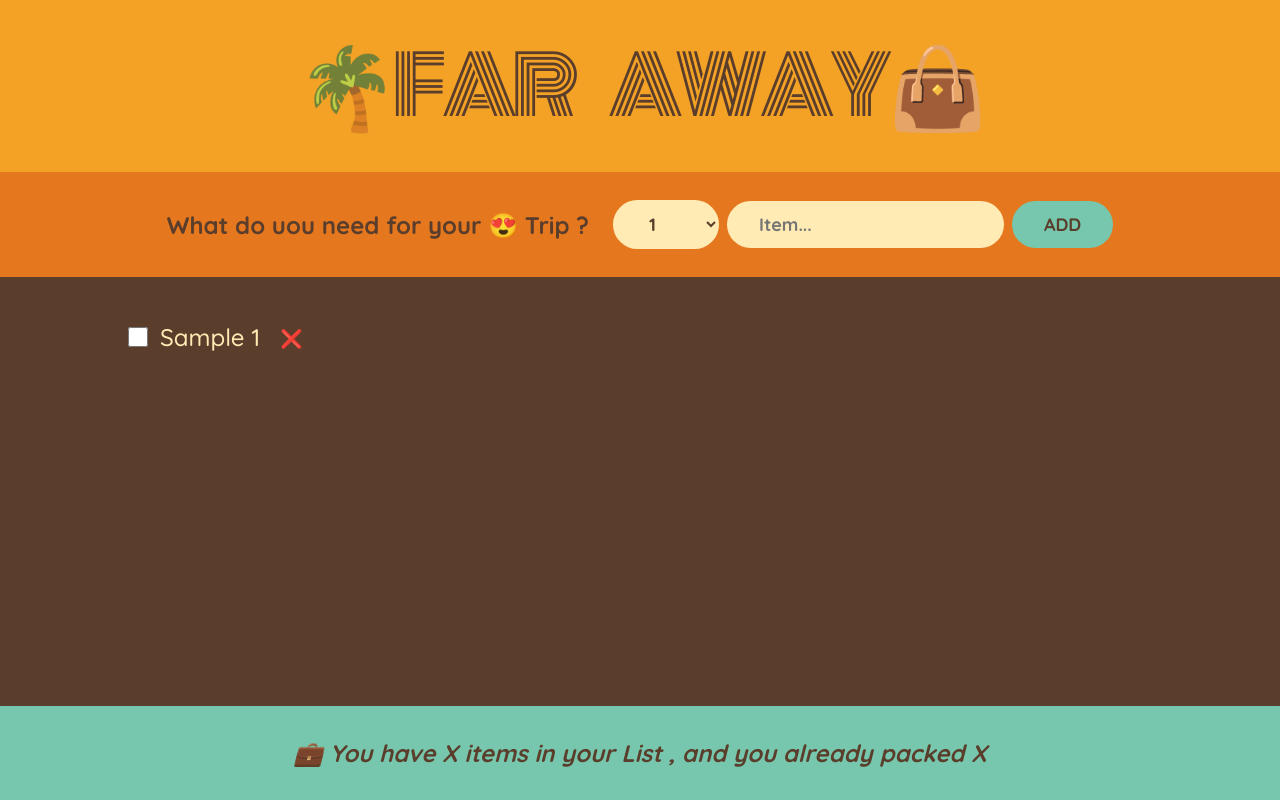
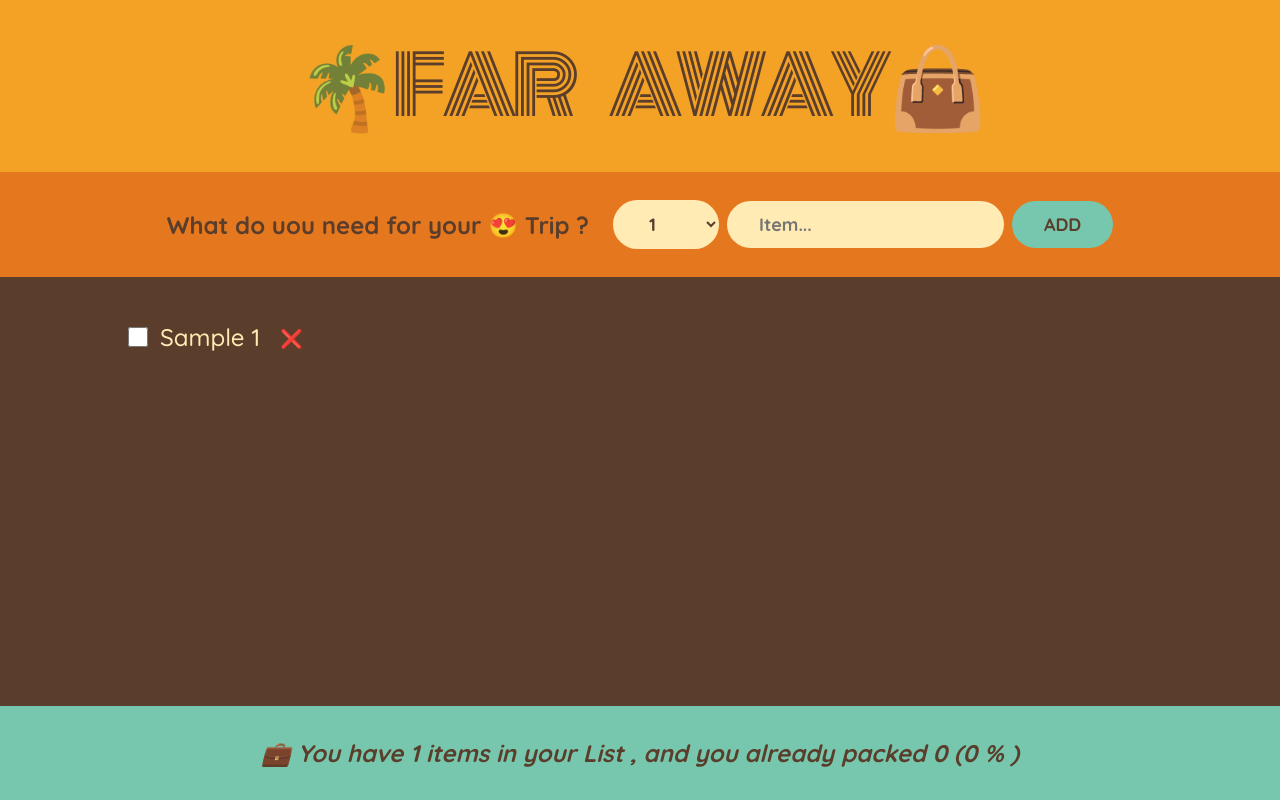
Before and after one commit to mohamedkbx/Travel-List-State-in-ReactJS, a React (Create React App) app: page / in a window 1280 px wide. Both pictures are taken after typing "Sample" into the empty fields and a click on the button "ADD". Built offline with nearby package versions, Linux system fonts and the light colour scheme.

Commit message:
feat: adding stats as an derived state

```diff
--- a/src/App.js
+++ b/src/App.js
@@ -25,7 +25,7 @@
         items={items}
         onHandleToggle={handleToggleItem}
       />
-      <Stats />
+      <Stats items={items} />
     </div>
   );
 }
@@ -109,10 +109,26 @@
     </li>
   );
 }
-function Stats() {
+function Stats({ items }) {
+  if (!items.length)
+    return (
+      <p className="stats">
+        <em>Start Adding some items to your packing list 🚀</em>
+      </p>
+    );
+
+  const numItems = items.length;
+  const numPacked = items.filter((item) => item.packed).length;
+  const percentage = Math.round((numPacked / numItems) * 100);
   return (
     <footer className="stats">
-      <em>💼 You have X items in your List , and you already packed X </em>{" "}
+      <em>
+        {percentage === 100
+          ? "You got everything ready to go ✈️"
+          : `
+        💼 You have ${numItems} items in your List , and you already packed ${numPacked} (${percentage}
+        % )`}
+      </em>
     </footer>
   );
 }
```
